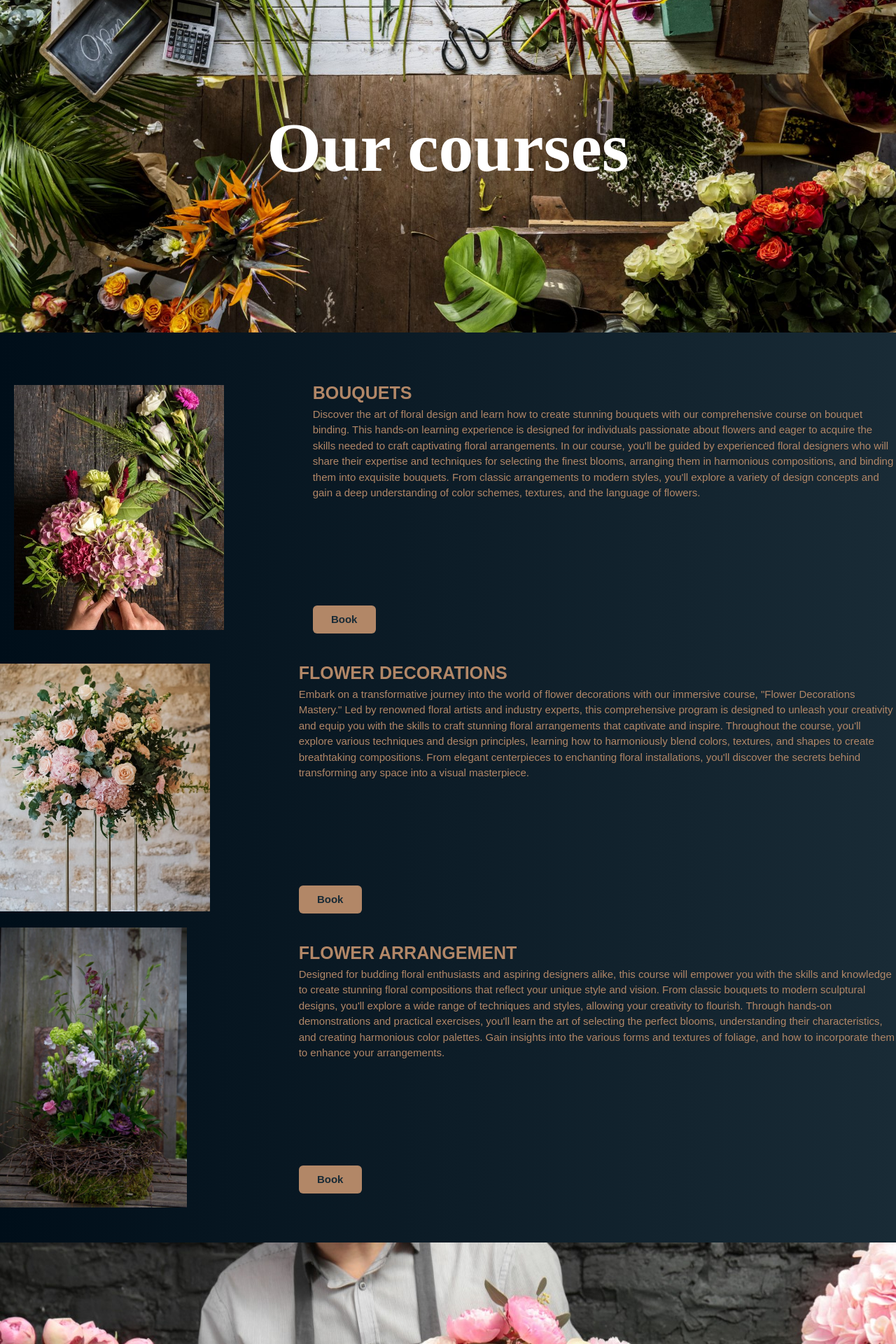
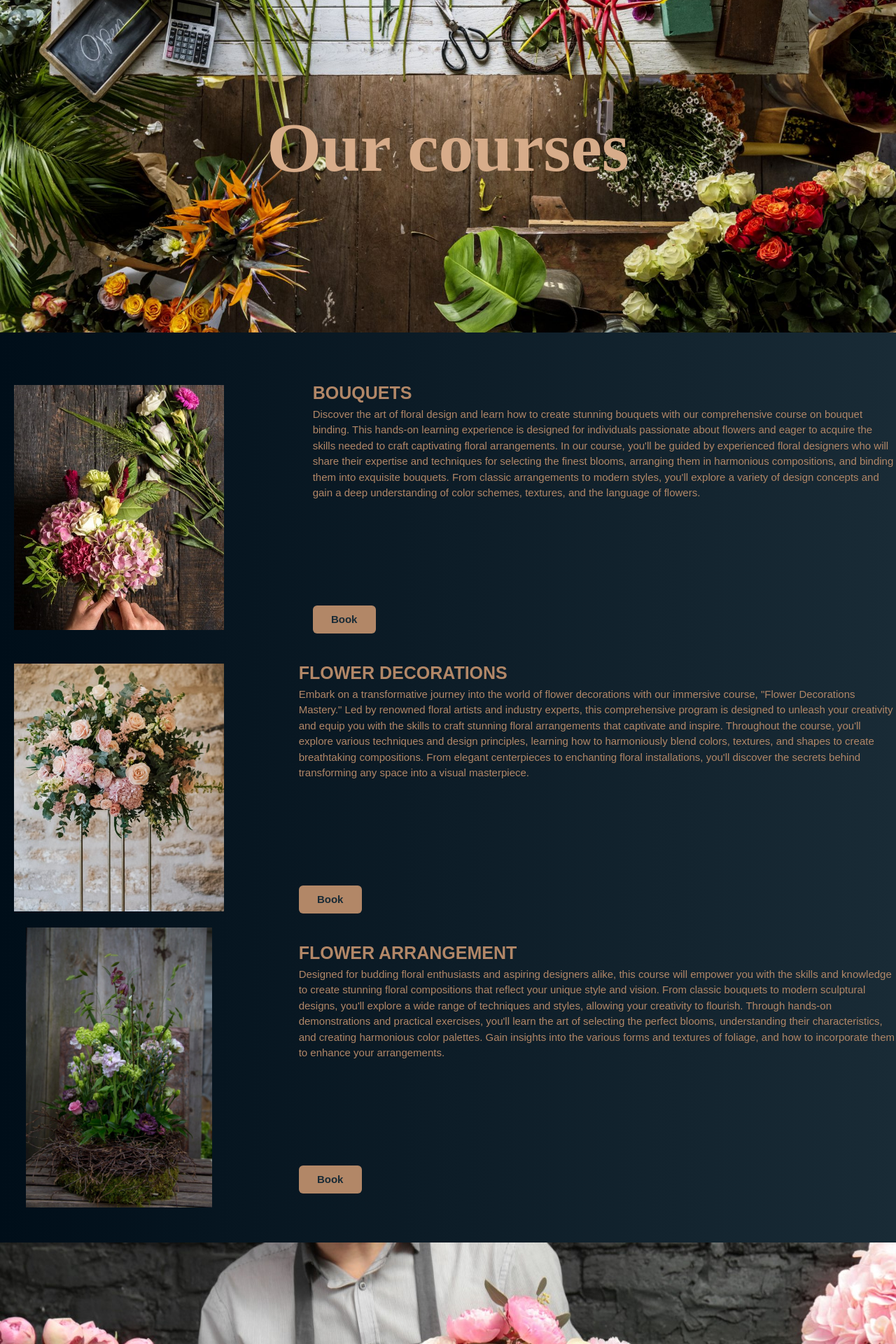
Before and after one commit to JennyWeij/BindingBlooms, a React (Vite) app: page / in a window 1280 px wide. Shown: the part 3360-5280 px from the top of the page at 70% size. Built offline with nearby package versions, Linux system fonts and the light colour scheme.

Commit message:
snyggat till bilder och text

```diff
--- a/src/pages/AboutPage.tsx
+++ b/src/pages/AboutPage.tsx
@@ -25,10 +25,10 @@ function AboutPage() {
             <Box
               position="absolute"
               textAlign="center"
-              fontSize="100px"
+              fontSize={{ base: "65px", md: "100px" }}
               fontWeight="bold"
+              color="#B28767"
               fontFamily="Baskerville"
-              color="white"
             >
               About us
             </Box>
--- a/src/pages/CoursesPage.tsx
+++ b/src/pages/CoursesPage.tsx
@@ -24,11 +24,11 @@ function CoursesPage() {
           <Box
             position="absolute"
             textAlign="center"
-            mt="400px"
-            fontSize="100px"
+            mt={{ base: "150px", md: "400px" }}
+            fontSize={{ base: "65px", md: "100px" }}
             fontWeight="bold"
+            color="#d7ac8a"
             fontFamily="Baskerville"
-            color="white"
           >
             Our courses
           </Box>
@@ -65,7 +65,7 @@ function CoursesPage() {
           </Box>
           <Flex flexDirection="column" position="relative" ml="20px">
             <Text
-              fontSize="25px"
+              fontSize={{ base: "18px", md: "25px" }}
               fontFamily="SourceSansRegular"
               color="#B28767"
               fontWeight="bold"
@@ -116,7 +116,16 @@ function CoursesPage() {
           bg="linear-gradient(to right, #000E19, #192B36)"
           color="white"
         >
-          <Box style={{ width: "300px", height: "400px" }}>
+          <Box
+            style={{
+              width: "300px",
+              height: "400px",
+              display: "flex",
+              justifyContent: "center",
+              marginLeft: "20px",
+              alignItems: "center",
+            }}
+          >
             <img
               src="/images/kurs2.jpg"
               alt="Course 2 Image"
@@ -129,7 +138,7 @@ function CoursesPage() {
           </Box>
           <Flex flexDirection="column" position="relative">
             <Text
-              fontSize="25px"
+              fontSize={{ base: "18px", md: "25px" }}
               fontFamily="SourceSansRegular"
               color="#B28767"
               fontWeight="bold"
@@ -179,7 +188,16 @@ function CoursesPage() {
           bg="linear-gradient(to right, #000E19, #192B36)"
           color="white"
         >
-          <Box style={{ width: "300px", height: "400px" }}>
+          <Box
+            style={{
+              width: "300px",
+              height: "400px",
+              display: "flex",
+              justifyContent: "center",
+              marginLeft: "20px",
+              alignItems: "center",
+            }}
+          >
             <img
               src="/images/kurs3.jpg"
               alt="Course 3 Image"
@@ -192,7 +210,7 @@ function CoursesPage() {
           </Box>
           <Flex flexDirection="column" position="relative">
             <Text
-              fontSize="25px"
+              fontSize={{ base: "18px", md: "25px" }}
               fontFamily="SourceSansRegular"
               color="#B28767"
               fontWeight="bold"
--- a/src/pages/FlowersPage.tsx
+++ b/src/pages/FlowersPage.tsx
@@ -24,7 +24,7 @@ function FlowersPage() {
           <Box
             position="absolute"
             textAlign="center"
-            fontSize="100px"
+            fontSize={{ base: "65px", md: "100px" }}
             color="#B28767"
             fontWeight="bold"
             fontFamily="Baskerville"
```
